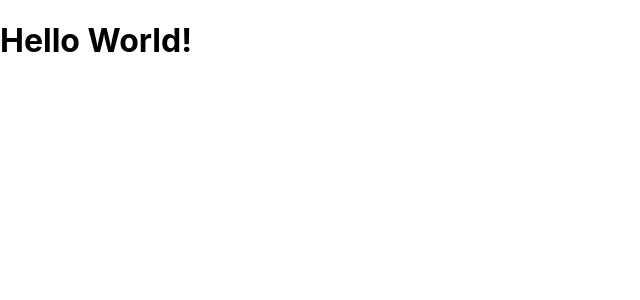
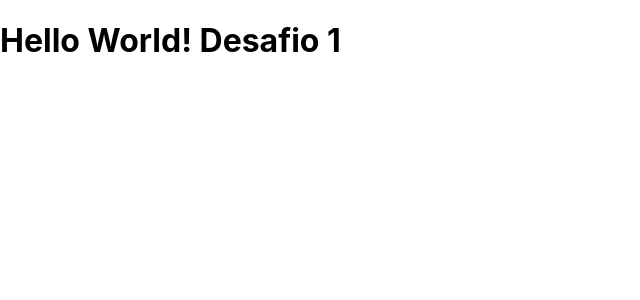
Before and after one commit to LuchoD17/CHouse-React-Project-Ecommerce, a React (Create React App) app: page / in a window 1280 px wide. Shown: the top 300 px of the page, without its empty margins (0-640 px from the left). Built offline with nearby package versions, Linux system fonts and the light colour scheme.

Commit message:
Desafio 1

```diff
--- a/src/App.js
+++ b/src/App.js
@@ -3,7 +3,7 @@ import './App.js';
 function App() {
   return (
     <div className="App">
-      <h1>Hello World!</h1>
+      <h1>Hello World! Desafio 1</h1>
     </div>
   );
 }
```
